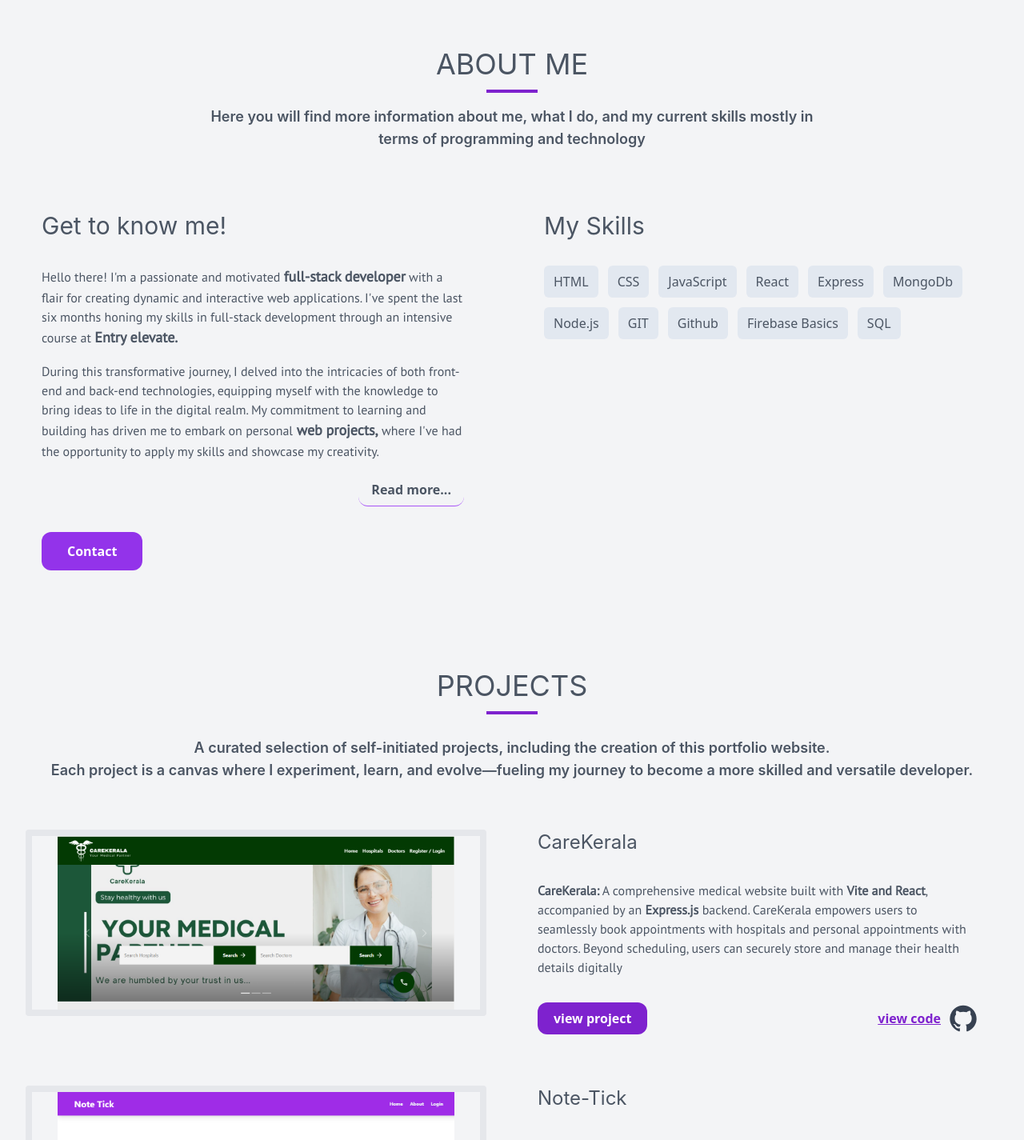
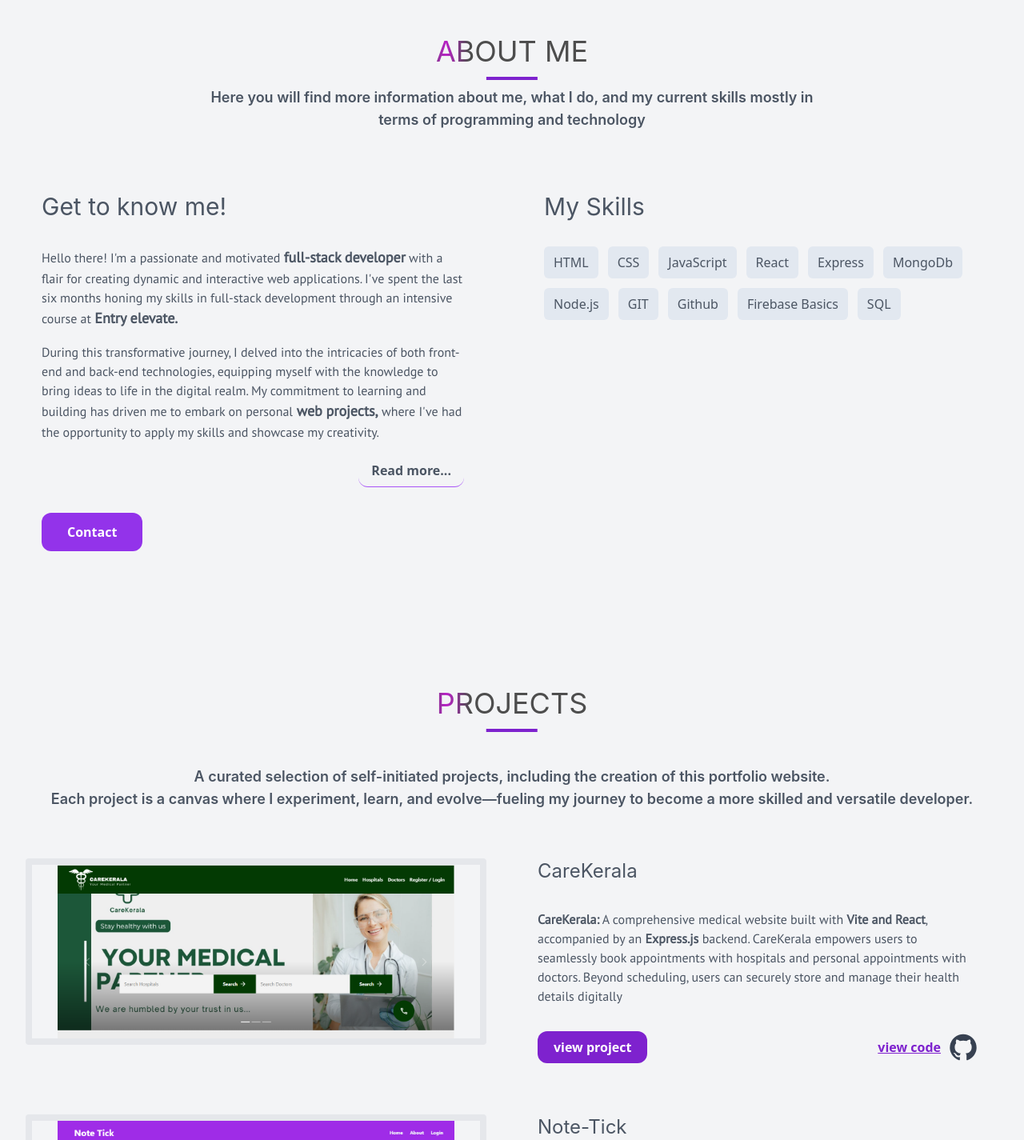
Before and after one commit to syamkumar6/my_web, a React (Vite) app: page / in a window 1280 px wide. Shown: the part 900-2325 px from the top of the page at 80% size. Built offline with nearby package versions, Linux system fonts and the light colour scheme; a web font is replaced by a local one.

Commit message:
version update

```diff
--- a/src/Components/About/About.jsx
+++ b/src/Components/About/About.jsx
@@ -34,14 +34,14 @@ function About() {
   };
 
   return (
-    <div id="about" className="lg:grid grid-cols-2 gap-4 w-full pt-8 bg-gray-100">
+    <div id="about" className="lg:grid grid-cols-2 gap-4 w-full pt-8 bg-gray-100 relative">
 
       <div className="col-span-2  p-4 flex flex-col justify-center items-center gap-4 mb-8">
-        <h2 className="text-4xl font-customFont1 mt-8 text-gray-600 flex flex-col items-center">
+        <h2 className="text-4xl font-customFont1 mt-8 text-gray-600 flex flex-col items-center text-shine">
             ABOUT ME
             <p className="border-b-4 border-purple-700 border-full mt-3 w-16 place-self-center"></p>
         </h2>
-        <p className="text-center font-customFont1 text-lg text-gray-600 font-semibold">
+        <p className="text-center font-customFont1 text-lg text-gray-600 font-semibold mt-8 pt-12">
           Here you will find more information about me, what I do, and my
           current skills mostly in <br className="hidden lg:block"/> terms of programming and technology
         </p>
--- a/src/Components/Projects/Projects.jsx
+++ b/src/Components/Projects/Projects.jsx
@@ -5,13 +5,13 @@ import notetickImg from '../../assets/notetick.png'
 
 function Projects() {
   return (
-    <div id="projects" className=" w-full bg-gray-100 py-8 ">
-        <div className="col-span-2  p-4 flex flex-col justify-center items-center gap-4 mb-8">
-            <h5 className="text-4xl font-customFont1 text-gray-600 pt-8 flex flex-col items-center animated-text">
+    <div id="projects" className=" w-full bg-gray-100 py-8 relative pt-8">
+        <div className="col-span-2  p-4 flex flex-col justify-center items-center gap-4 mb-8 pt-8">
+            <h5 className="text-4xl font-customFont1 text-gray-600  flex flex-col items-center animated-text text-shine">
                 PROJECTS
                 <p className="border-b-4 border-purple-700 border-full mt-3 w-16 place-self-center"></p>
             </h5>
-            <p className="text-center p-3 font-customFont1 text-lg text-gray-600 font-semibold">A curated selection of self-initiated projects, including the creation of this portfolio website. <br /> Each project is a canvas where I experiment, learn, and evolve—fueling my journey to become a more skilled and versatile developer.</p>
+            <p className="text-center p-3 font-customFont1 text-lg text-gray-600 font-semibold pt-8 mt-32">A curated selection of self-initiated projects, including the creation of this portfolio website. <br /> Each project is a canvas where I experiment, learn, and evolve—fueling my journey to become a more skilled and versatile developer.</p>
         </div>
         <div>
             <ul>
--- a/src/index.css
+++ b/src/index.css
@@ -121,3 +121,34 @@
 .contactBtn:hover button::after {
   display: none;
 }
+
+.text-shine {
+  position: absolute;
+  top: 2;
+  left: 50%;
+  margin-top: 2rem;
+  transform: translate(-50%, -50%);
+  padding: 12px 48px;
+  background: linear-gradient(to right, #4d4d4d 0, rgb(185, 33, 199) 10%, #4d4d4d 20%);
+  background-position: 0;
+  -webkit-background-clip: text;
+  -webkit-text-fill-color: transparent;
+  animation: shine 3s infinite linear;
+  animation-fill-mode: forwards;
+  -webkit-text-size-adjust: none;
+
+  text-decoration: none;
+  white-space: nowrap;
+}
+
+@keyframes shine {
+  0% {
+    background-position: 0;
+  }
+  60% {
+    background-position: 180px;
+  }
+  100% {
+    background-position: 180px;
+  }
+}
```
